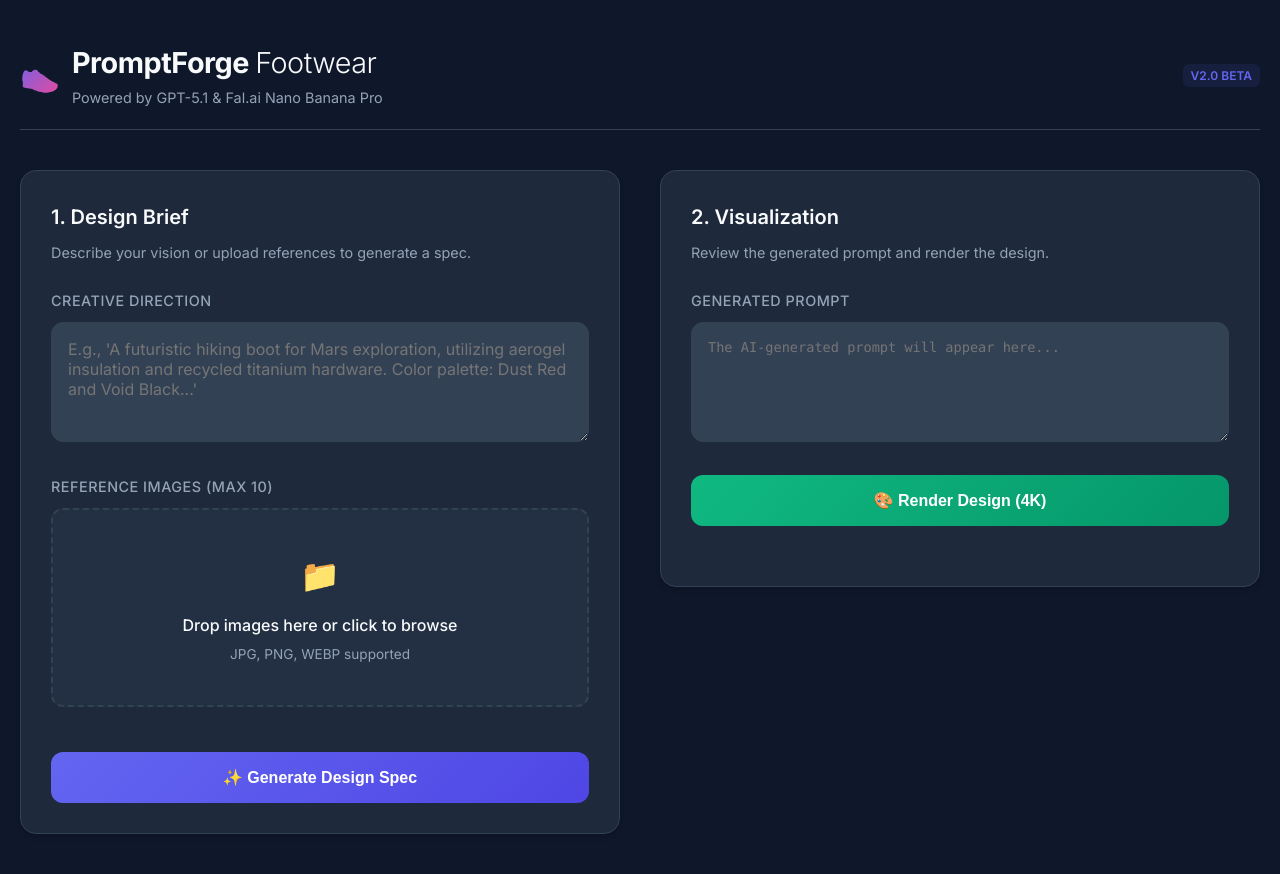
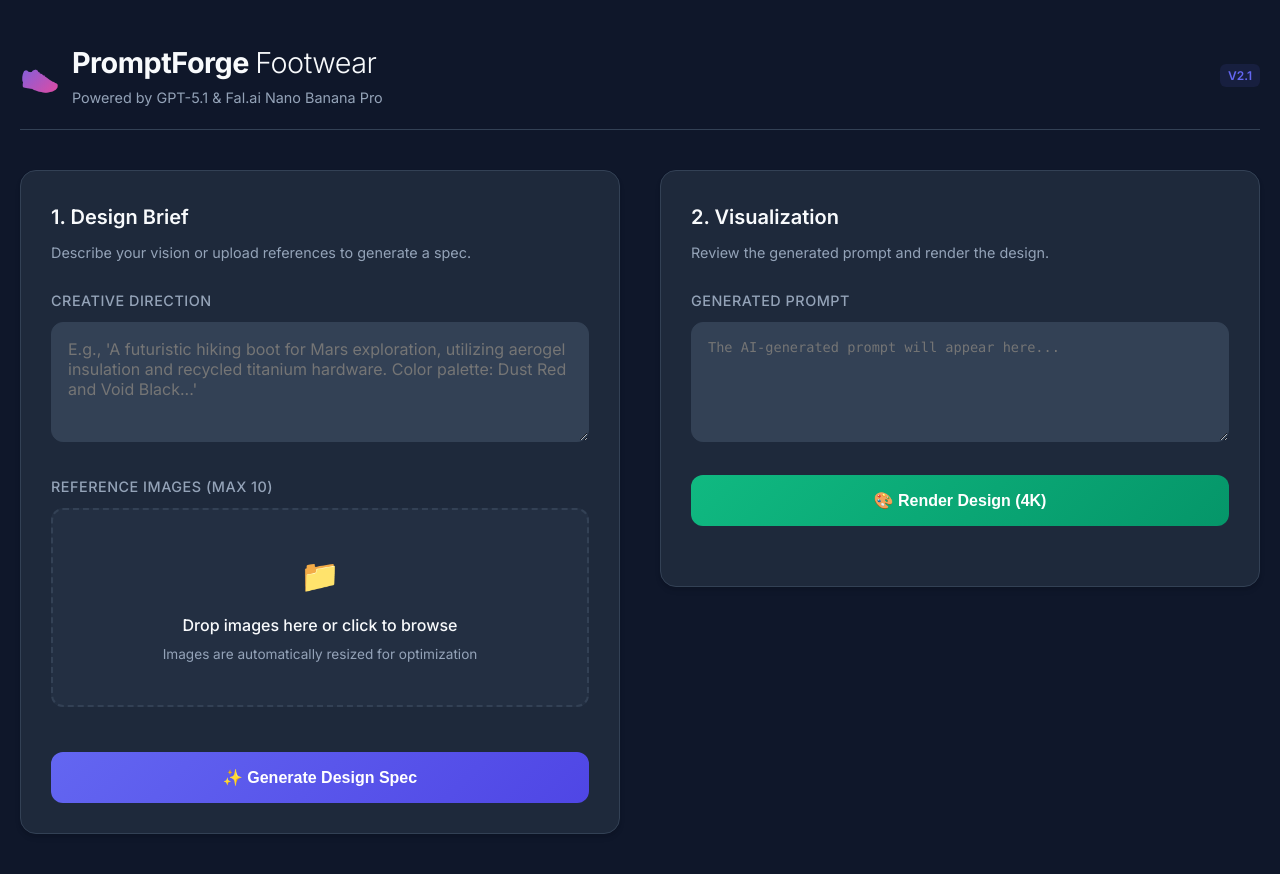
Before and after one commit to gut-puncture/AI-shoe-design-app, a Flask app: page / in a window 1280 px wide. Run offline with Flask 3, Linux system fonts and the light colour scheme.

Commit message:
Fix Vercel deployment errors with client-side image resizing
- Added client-side image resizing in index.html to prevent hitting Vercel's 4.5MB payload limit.
- Added `flask-cors` to app.py and requirements.txt to handle potential CORS issues.
- Improved frontend error handling to parse non-JSON error responses gracefully.
- Updated UI version badge to v2.1.

```diff
--- a/app.py
+++ b/app.py
@@ -7,9 +7,11 @@ from PIL import Image
 import io
 import tempfile
 from werkzeug.utils import secure_filename
+from flask_cors import CORS
 import logging
 
 app = Flask(__name__)
+CORS(app)
 app.config['MAX_CONTENT_LENGTH'] = 16 * 1024 * 1024  # 16MB max file size
 
 # Configure logging
--- a/requirements.txt
+++ b/requirements.txt
@@ -3,3 +3,4 @@ openai==1.82.1
 fal-client==0.6.0
 Pillow==10.0.0
 Werkzeug==3.0.1
+flask-cors==4.0.0
--- a/templates/index.html
+++ b/templates/index.html
@@ -309,6 +309,7 @@
             border-radius: 8px;
             margin-top: 15px;
             border: 1px solid rgba(239, 68, 68, 0.2);
+            word-break: break-all;
         }
     </style>
 </head>
@@ -323,7 +324,7 @@
                 </div>
             </div>
             <div>
-                <span class="badge">v2.0 Beta</span>
+                <span class="badge">v2.1</span>
             </div>
         </header>
 
@@ -351,7 +352,7 @@
                             <input type="file" id="file-input" multiple accept="image/*" style="display: none;">
                             <span class="upload-icon">📁</span>
                             <div class="upload-text">Drop images here or click to browse</div>
-                            <div class="upload-subtext">JPG, PNG, WEBP supported</div>
+                            <div class="upload-subtext">Images are automatically resized for optimization</div>
                         </div>
                         <div id="file-list" class="file-list"></div>
                     </div>
@@ -363,7 +364,7 @@
 
                 <div id="spec-loading" class="loading-overlay" style="display: none;">
                     <div class="spinner"></div>
-                    <p>Analyzing with GPT-5.1...</p>
+                    <p id="loading-text">Analyzing with GPT-5.1...</p>
                 </div>
             </div>
 
@@ -413,6 +414,7 @@
         const renderForm = document.getElementById('render-form');
         const promptInput = document.getElementById('prompt');
         const renderResult = document.getElementById('render-result');
+        const loadingText = document.getElementById('loading-text');
 
         // File Upload Handling
         dropZone.addEventListener('click', () => fileInput.click());
@@ -466,6 +468,42 @@
             updateFileList();
         };
 
+        // Image Resizing Utility
+        async function resizeImage(file, maxWidth = 1024, quality = 0.8) {
+            return new Promise((resolve) => {
+                const reader = new FileReader();
+                reader.readAsDataURL(file);
+                reader.onload = (event) => {
+                    const img = new Image();
+                    img.src = event.target.result;
+                    img.onload = () => {
+                        let width = img.width;
+                        let height = img.height;
+
+                        if (width > maxWidth || height > maxWidth) {
+                            if (width > height) {
+                                height = Math.round((height * maxWidth) / width);
+                                width = maxWidth;
+                            } else {
+                                width = Math.round((width * maxWidth) / height);
+                                height = maxWidth;
+                            }
+                        }
+
+                        const canvas = document.createElement('canvas');
+                        canvas.width = width;
+                        canvas.height = height;
+                        const ctx = canvas.getContext('2d');
+                        ctx.drawImage(img, 0, 0, width, height);
+
+                        canvas.toBlob((blob) => {
+                            resolve(new File([blob], file.name, { type: 'image/jpeg' }));
+                        }, 'image/jpeg', quality);
+                    };
+                };
+            });
+        }
+
         // Design Spec Generation
         designForm.addEventListener('submit', async (e) => {
             e.preventDefault();
@@ -482,23 +520,46 @@
             loading.style.display = 'flex';
             btn.disabled = true;
 
-            const formData = new FormData();
-            formData.append('message', message);
-            selectedFiles.forEach(file => formData.append('images', file));
+            try {
+                const formData = new FormData();
+                formData.append('message', message);
 
-            try {
+                // Resize images before uploading
+                if (selectedFiles.length > 0) {
+                    loadingText.textContent = "Optimizing images...";
+                    for (const file of selectedFiles) {
+                        try {
+                            const resizedFile = await resizeImage(file);
+                            formData.append('images', resizedFile);
+                        } catch (err) {
+                            console.error("Failed to resize image", err);
+                            formData.append('images', file); // Fallback to original
+                        }
+                    }
+                }
+
+                loadingText.textContent = "Analyzing with GPT-5.1...";
+
                 const res = await fetch('/api/chat', {
                     method: 'POST',
                     body: formData
                 });
+
+                if (!res.ok) {
+                    const text = await res.text();
+                    try {
+                        const json = JSON.parse(text);
+                        throw new Error(json.error || 'Server error');
+                    } catch (e) {
+                        throw new Error(`Server returned ${res.status}: ${text.substring(0, 100)}...`);
+                    }
+                }
 
                 const data = await res.json();
 
                 if (data.error) throw new Error(data.error);
 
                 promptInput.value = data.response;
-
-                // Visual feedback that something happened
                 promptInput.focus();
                 promptInput.scrollIntoView({ behavior: 'smooth', block: 'center' });
 
@@ -507,6 +568,7 @@
             } finally {
                 loading.style.display = 'none';
                 btn.disabled = false;
+                loadingText.textContent = "Analyzing with GPT-5.1...";
             }
         });
 
@@ -525,7 +587,7 @@
 
             loading.style.display = 'flex';
             btn.disabled = true;
-            renderResult.innerHTML = ''; // Clear previous result
+            renderResult.innerHTML = '';
 
             try {
                 const res = await fetch('/api/generate', {
@@ -533,6 +595,16 @@
                     headers: { 'Content-Type': 'application/json' },
                     body: JSON.stringify({ prompt })
                 });
+
+                if (!res.ok) {
+                    const text = await res.text();
+                    try {
+                        const json = JSON.parse(text);
+                        throw new Error(json.error || 'Server error');
+                    } catch (e) {
+                        throw new Error(`Server returned ${res.status}: ${text.substring(0, 100)}...`);
+                    }
+                }
 
                 const data = await res.json();
 
```
